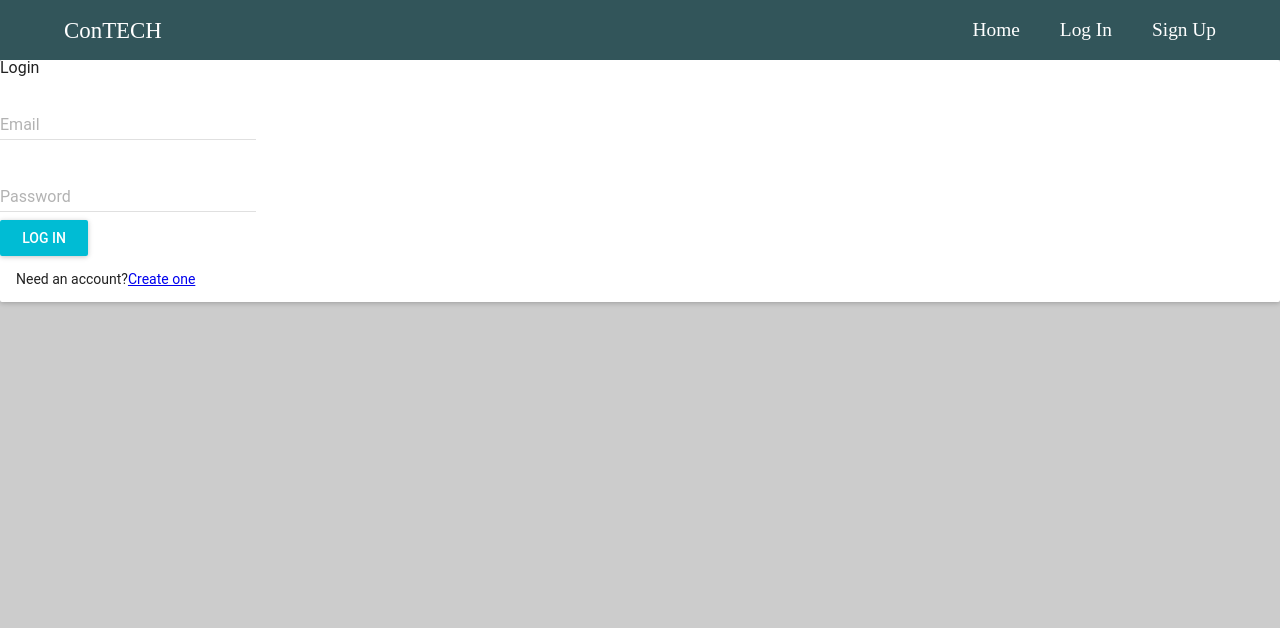
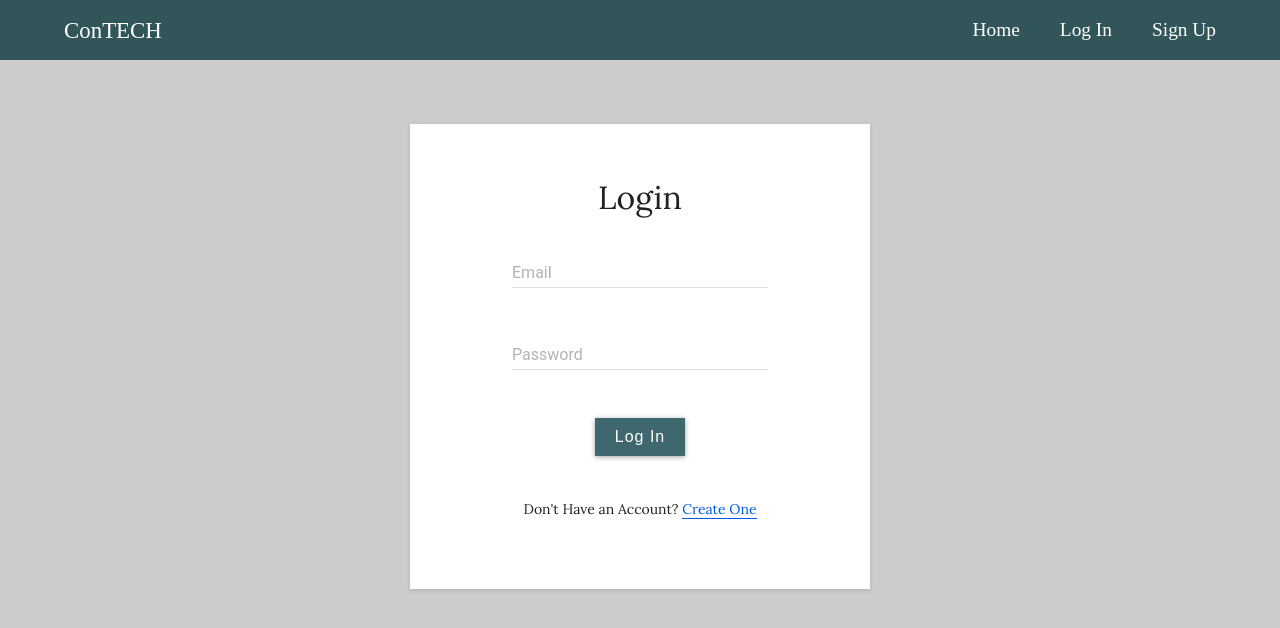
Before and after one commit to dbdoyle182/Contech, a React (Create React App) app in the folder client/: page /login in a window 1280 px wide. Shown: the top 628 px of the page. Built offline with nearby package versions, Linux system fonts and the light colour scheme.

Commit message:
created LoginForm.css and SignUpForm.css to enhance styles in Login and Sign Up forms

```diff
--- a/client/src/components/404/404.css
+++ b/client/src/components/404/404.css
@@ -5,6 +5,7 @@ html {
   width: 100%;
   height: 100%;
 }
+
 #container {
   position: absolute;
   top: 50%;
@@ -18,10 +19,12 @@ html {
   -o-user-select: none;
   user-select: none;
 }
+
 #container .message {
   font-size: 16px;
   text-align: center;
 }
+
 #container .message h1 {
   font-family: "Roboto Mono", sans-serif;
   font-size: 150px;
@@ -40,20 +43,27 @@ html {
   flex-wrap: wrap;
   align-items: center;
   width: 100%;
+  border-radius: 3px;
+  border: 1px solid #000;
+  transition: all .1s ease-in-out;
 }
+
+#container .button:hover {
+  background: #55a2ac;
+  border-color: #55a2ac;
+}
+
 #container .button a {
   position: relative;
   flex: 1;
   color: #000;
   text-decoration: none;
-  border-radius: 3px;
-  border: 1px solid #000;
   margin: 0 20px;
   text-align: center;
   padding: 10px 0;
+  transition: all .1s ease-in-out;
 }
 
 #container .button a:hover {
-  border: 2px solid #55a2ac;
-  color: #626464;
+  color: white;
 }
--- /dev/null
+++ b/client/src/components/LoginForm.css
@@ -0,0 +1,74 @@
+.login-page form {
+    padding: 5%;
+    min-height: 85vh;
+    text-align: center;
+    font-family: 'Lora', serif;
+    background: #ccc;
+}
+
+.card-heading {
+    font-size: 2em;
+}
+
+.field-container {
+    background: white;
+    padding: 5% 0;
+    box-shadow: 0px 1px 4px 0 rgba(0,0,0,.15);
+}
+
+.field-line {
+    margin: 10px 0;
+}
+
+.button-line {
+    margin: 20px 0 10px 0;
+}
+
+.button-line button {
+    background: #3f686e;
+    color: white;
+    padding: 10px 20px;
+    margin: 20px 0 20px 0;
+    letter-spacing: 1px;
+    font-size: 1em;
+    cursor: pointer;
+    box-shadow: 0px 1px 5px #a0a0a0;
+    transition: all .2s ease-in-out;
+    border: none;
+}
+
+.button-line button:hover {
+    background: #32555a;
+    box-shadow: 0px 1px 5px #a0a0a0;
+}
+
+.form-link {
+    color: #0058e4;
+    text-decoration-line: none;
+    border-bottom: 1px solid #0058e4;
+    transition: all .2s ease-in-out;
+}
+
+.form-link:hover {
+    color: #013992;
+}
+
+.success-message {
+    color: green;
+    margin: 30px 0 0 0;
+    font-size: 1.1em;
+}
+
+.error-message {
+    color: #af1111;
+    margin: 30px 0 0 0;
+    font-size: 1.1em;
+}
+
+@media only screen and (min-width: 1020px)  {
+    .field-container {
+        background: white;
+        padding: 5% 0;
+        margin: 0 30%;
+    }
+}
--- a/client/src/components/LoginForm.js
+++ b/client/src/components/LoginForm.js
@@ -1,10 +1,8 @@
 import React  from 'react';
-import { Card, TextField, RaisedButton, CardText } from 'material-ui';
+import { Card, TextField, CardText } from 'material-ui';
 import { Link } from 'react-router-dom';
 import PropTypes from 'prop-types';
-
-
-
+import "./LoginForm.css";
 
 
 const LoginForm = ({
@@ -15,8 +13,9 @@ const LoginForm = ({
     user
 }) => (
     // Feel free to change anything outside of the form tags. You can also change any of the classNames in accordance with style
-    <Card className='container'>
+    <Card className='container login-page'>
         <form action='/' onSubmit={onSubmit}>
+        <div className="field-container">
             <h2 className='card-heading'>Login</h2>
 
             {successMessage && <p className='success-message'>{successMessage}</p>}
@@ -44,10 +43,11 @@ const LoginForm = ({
             </div>
 
             <div className='button-line'>
-                <RaisedButton type='submit' label='Log in' primary />
+                <button type='submit' label='log in' primary>Log In</button>
             </div>
 
-            <CardText>Need an account?<Link to={'/signup'}>Create one</Link></CardText>
+            <CardText>Don't Have an Account? <Link to={'/signup'} className="form-link">Create One</Link></CardText>
+        </div>
         </form>
     </Card>
 );
--- /dev/null
+++ b/client/src/components/SignUpForm.css
@@ -0,0 +1,68 @@
+.signup-page form {
+    padding: 3% 5%;
+    min-height: 90vh;
+    text-align: center;
+    font-family: 'Lora', serif;
+    background: #ccc;
+}
+
+.card-heading {
+    font-size: 2em;
+}
+
+.field-container {
+    background: white;
+    padding: 5% 0;
+    box-shadow: 0px 1px 4px 0 rgba(0,0,0,.15);
+}
+
+.field-line {
+    margin: 10px 0;
+}
+
+.button-line {
+    margin: 20px 0 10px 0;
+}
+
+.button-line button {
+    background: #3f686e;
+    color: white;
+    padding: 10px 20px;
+    margin: 20px 0 20px 0;
+    letter-spacing: 1px;
+    font-size: 1em;
+    cursor: pointer;
+    box-shadow: 0px 1px 5px #a0a0a0;
+    transition: all .2s ease-in-out;
+    border: none;
+}
+
+.button-line button:hover {
+    background: #32555a;
+    box-shadow: 0px 1px 5px #a0a0a0;
+}
+
+.form-link {
+    color: #0058e4;
+    text-decoration-line: none;
+    border-bottom: 1px solid #0058e4;
+    transition: all .2s ease-in-out;
+}
+
+.form-link:hover {
+    color: #013992;
+}
+
+.error-message {
+    color: #af1111;
+    margin: 30px 0 0 0;
+    font-size: 1.1em;
+}
+
+@media only screen and (min-width: 1020px)  {
+    .field-container {
+        background: white;
+        padding: 5% 0;
+        margin: 0 30%;
+    }
+}
--- a/client/src/components/SignUpForm.js
+++ b/client/src/components/SignUpForm.js
@@ -1,7 +1,8 @@
 import React from 'react';
 import { Link } from 'react-router-dom';
-import { Card, TextField, RaisedButton, CardText } from 'material-ui';
+import { Card, TextField, CardText } from 'material-ui';
 import PropTypes from 'prop-types';
+import "./SignUpForm.css";
 
 
 const SignUpForm = ({
@@ -11,8 +12,9 @@ const SignUpForm = ({
     user,
 }) => (
     // Same deal as the login form, try and avoid altering the the structure of the form page.
-    <Card className='container'>
+    <Card className='container signup-page'>
         <form action='/' onSubmit={onSubmit}>
+        <div className="field-container">
             <h2 className='card-heading'>Sign Up</h2>
 
             {errors.summary && <p className='error-message'>{errors.summary}</p>}
@@ -59,10 +61,11 @@ const SignUpForm = ({
             </div>
 
             <div className='button-line'>
-                <RaisedButton type='submit' label='Create New Account' primary />
+                <button type='submit' label='Create New Account' primary>Create New Account</button>
             </div>
 
-            <CardText>Already have an account? <Link to={'/login'}>Log in</Link></CardText>
+            <CardText>Already have an account? <Link to={'/login'} className="form-link">Log in</Link></CardText>
+        </div>
         </form>
     </Card>
 );
```
